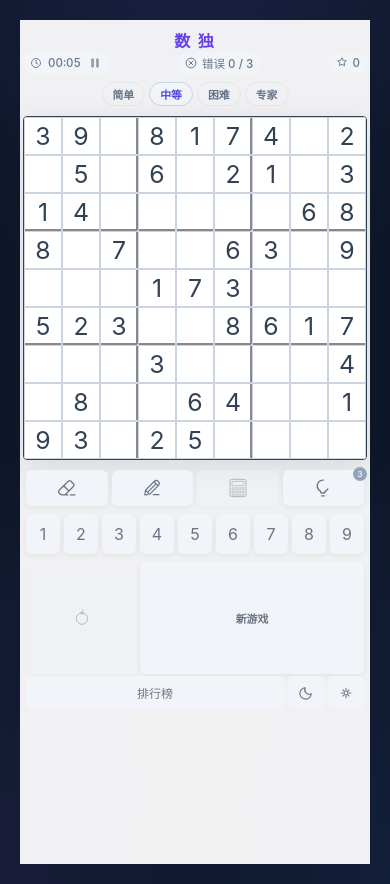
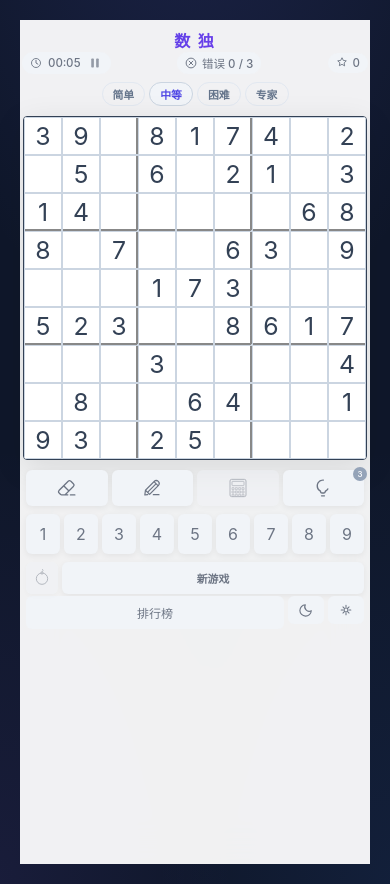
Before and after one commit to daxmate/sudoku, a Vue app: page / in a window 390 px wide. Built offline with nearby package versions, Linux system fonts and the light colour scheme.

Commit message:
fix: 移动端底部按钮改用 flex 布局，高度统一 32px

```diff
--- a/src/components/BottomPanel.vue
+++ b/src/components/BottomPanel.vue
@@ -108,11 +108,15 @@ defineEmits(['openSettings', 'newGame', 'openLeaderboard', 'toggleTheme', 'toggl
 
 @media (max-width: 640px) {
   .bottom-section { gap: 2px; }
-  .bottom-row { gap: 2px; }
-  .new-game-btn, .lb-btn { font-size: .68rem; padding: 4px; min-height: 28px; }
-  .auto-mark-btn { padding: 2px; }
+  .bottom-row {
+    display: flex;
+    gap: 4px;
+  }
+  .auto-mark-btn { width: 32px; aspect-ratio: auto; height: 32px; padding: 2px; flex-shrink: 0; }
   .auto-mark-btn svg { width: 20px; height: 20px; }
-  .icon-btn { width: 28px; padding: 4px; }
+  .new-game-btn { font-size: .68rem; padding: 4px; min-height: 32px; flex: 1; }
+  .lb-btn { font-size: .68rem; padding: 4px; min-height: 28px; }
+  .icon-btn { width: 28px; height: 28px; padding: 4px; flex-shrink: 0; }
   .icon-btn svg { width: 14px; height: 14px; }
 }
 
```
